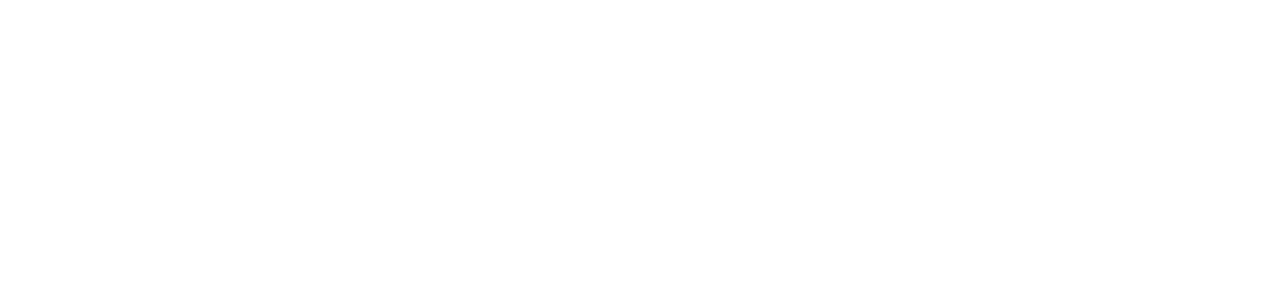
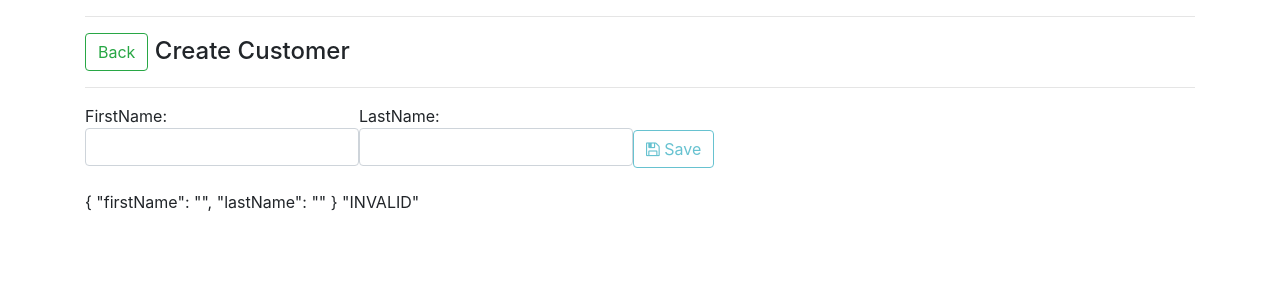
Before and after one commit to EASV/CustomersApp, an Angular app: page /customers/create in a window 1280 px wide. Before the commit this address led to /. Shown: the top 300 px of the page. Built offline with nearby package versions, Linux system fonts and the light colour scheme.

Commit message:
working on creating customers

```diff
--- /dev/null
+++ b/src/app/customers/customer-create/customer-create.component.html
@@ -0,0 +1,34 @@
+<div class="container">
+  <div class="row">
+    <div class="col-md-12">
+      <hr>
+      <h4>
+        <button
+          class="btn btn-outline-success"
+          (click)="back()">Back</button>
+        Create Customer
+      </h4>
+      <hr>
+    </div>
+    <div class="col-md-12">
+      <form (ngSubmit)="save()" [formGroup]="customerGroup" novalidate>
+        <div class="form-group">
+          <label class="center-block">FirstName:
+            <input class="form-control" formControlName="firstName">
+          </label>
+          <label class="center-block">LastName:
+            <input class="form-control" formControlName="lastName">
+          </label>
+          <button
+            [disabled]="customerGroup.invalid"
+            type="submit"
+            class="btn btn-outline-info">
+            <i class="fa fa-floppy-o" aria-hidden="true"></i> Save
+          </button>
+        </div>
+      </form>
+      {{customerGroup.value | json}}
+      {{customerGroup.status | json}}
+    </div>
+  </div>
+</div>
--- /dev/null
+++ b/src/app/customers/customer-create/customer-create.component.ts
@@ -0,0 +1,43 @@
+import { Component, OnInit } from '@angular/core';
+import {Router} from '@angular/router';
+import {FormBuilder, FormControl, FormGroup, Validators} from '@angular/forms';
+import {CustomerService} from '../shared/customer.service';
+import {Customer} from '../shared/customer.model';
+
+@Component({
+  selector: 'app-customer-create',
+  templateUrl: './customer-create.component.html',
+  styleUrls: ['./customer-create.component.css']
+})
+export class CustomerCreateComponent implements OnInit {
+
+  customerGroup: FormGroup;
+  constructor(private router: Router,
+              private fb: FormBuilder,
+              private customerService: CustomerService) {
+    this.customerGroup = this.fb.group({
+      firstName: ['', [Validators.required, Validators.minLength(2)]],
+      lastName: ['', [Validators.required, Validators.minLength(2)]]
+    });
+  }
+
+  ngOnInit() {
+  }
+
+  back() {
+    this.router.navigateByUrl('/customers');
+  }
+
+  save() {
+    const values = this.customerGroup.value;
+    const customer: Customer = {
+      firstName: values.firstName,
+      lastName: values.lastName,
+      addresses: []
+    };
+    this.customerService.create(customer)
+      .subscribe(customer => {
+        this.customerGroup.reset();
+      });
+  }
+}
--- a/src/app/customers/customer-detail/customer-detail.component.html
+++ b/src/app/customers/customer-detail/customer-detail.component.html
@@ -9,7 +9,7 @@
         </button>
         <hr>
       </div>
-      <div class="col-sm-8 col-md-12">
+      <div class="col-md-12">
         <div class="card">
           <h4 class="card-header">Customer Details</h4>
           <div class="card-body row">
--- a/src/app/customers/customer-list/customer-list.component.html
+++ b/src/app/customers/customer-list/customer-list.component.html
@@ -2,7 +2,13 @@
   <div class="row">
     <div class="col-md-12">
       <hr>
-      <h2>Customers</h2>
+      <h2>Customers
+        <div class="pull-right">
+          <button class="btn btn-outline-success" (click)="createCustomer()">
+            <i class="fa fa-plus" aria-hidden="true"></i>
+          </button>
+        </div>
+      </h2>
       <hr>
     </div>
     <div class="col-md-12">
@@ -10,12 +16,20 @@
         <div (click)="details(customer)" *ngFor="let customer of customers" class="list-group-item list-group-item-action">
           <img class="rounded float-left img" src="http://via.placeholder.com/64x64">
           <h5>{{customer.firstName}} {{customer.lastName}}</h5>
-          <div class="pull-right">
-            <button class="btn btn-outline-danger">
+          <div *ngIf="!customerToDelete || customerToDelete.id != customer.id" class="pull-right">
+            <button class="btn btn-outline-danger" (click)="delete(customer, $event)">
               <i class="fa fa-trash-o" aria-hidden="true"></i>
             </button>
             <button class="btn btn-outline-warning">
               <i class="fa fa-pencil" aria-hidden="true"></i>
+            </button>
+          </div>
+          <div *ngIf="customerToDelete && customerToDelete.id == customer.id" class="pull-right">
+            <button class="btn btn-outline-danger" (click)="deleteConfirmed($event)">
+              <i class="fa fa-trash-o" aria-hidden="true"></i> Sure?
+            </button>
+            <button class="btn btn-outline-info" (click)="deleteAborted($event)">
+              <i class="fa fa-pencil" aria-hidden="true"></i> Cancel
             </button>
           </div>
         </div>
--- a/src/app/customers/customer-list/customer-list.component.ts
+++ b/src/app/customers/customer-list/customer-list.component.ts
@@ -12,6 +12,7 @@ import {Router} from '@angular/router';
 export class CustomerListComponent implements OnInit {
 
   customers: Customer[];
+  customerToDelete: Customer;
   constructor(private customerService: CustomerService,
               private router: Router) {
   }
@@ -31,4 +32,31 @@ export class CustomerListComponent implements OnInit {
     this.router
       .navigateByUrl('/customer/' + customer.id);
   }
+
+  delete(customer: Customer, $event) {
+    console.log('delete Clicked');
+    this.customerToDelete = customer;
+    $event.stopPropagation();
+  }
+
+  deleteAborted($event) {
+    this.customerToDelete = null;
+    $event.stopPropagation();
+  }
+
+  deleteConfirmed($event){
+    this.customerService.delete(this.customerToDelete.id)
+      .switchMap(customer => this.customerService.get())
+      .subscribe(
+        customers => {
+          this.customers = customers;
+        }
+      );
+    $event.stopPropagation();
+  }
+
+  createCustomer() {
+    this.router
+      .navigateByUrl('/customers/create');
+  }
 }
--- a/src/app/customers/customer/customer.component.css
+++ /dev/null
@@ -1,11 +0,0 @@
-.img{
-   float: left;
-   margin: 5px;
-   border-radius: 10px;
- }
-.customer-border{
-  border: solid 2px lightblue;
-  border-radius: 10px;
-  padding: 5px;
-  margin: 15px;
-}
--- a/src/app/customers/customer/customer.component.html
+++ /dev/null
@@ -1,8 +0,0 @@
-<div class="customer-border">
-  <img class="img" src="http://via.placeholder.com/64x64">
-  <h3>{{customer.firstName}}
-    {{customer.lastName}}
-  </h3>
-  <p>LivingstonStreet 22</p>
-</div>
-{{customer | json}}
--- a/src/app/customers/customer/customer.component.ts
+++ /dev/null
@@ -1,18 +0,0 @@
-import {Component, Input, OnInit} from '@angular/core';
-import {Customer} from '../shared/customer.model';
-
-@Component({
-  selector: 'app-customer',
-  templateUrl: './customer.component.html',
-  styleUrls: ['./customer.component.css']
-})
-export class CustomerComponent implements OnInit {
-
-  @Input()
-  customer: Customer;
-
-  constructor() { }
-
-  ngOnInit() {}
-
-}
--- a/src/app/customers/shared/customer.service.ts
+++ b/src/app/customers/shared/customer.service.ts
@@ -27,4 +27,9 @@ export class CustomerService {
     return this.http
       .delete<Customer>(url + '/' + id);
   }
+
+  create(customer: Customer): Observable<Customer> {
+    return this.http
+      .post<Customer>(url, customer);
+  }
 }
```
Also changed, not shown: src/app/app.module.ts (+7 -5 lines), src/app/customers/customer-create/customer-create.component.css (added), 1 other file (tests, documents, lock files or other folders).
